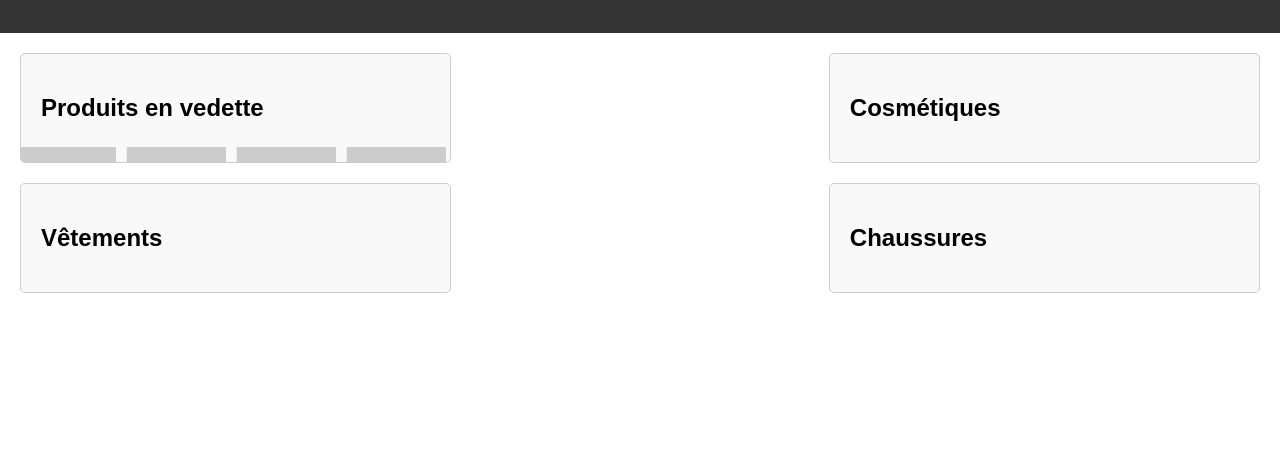
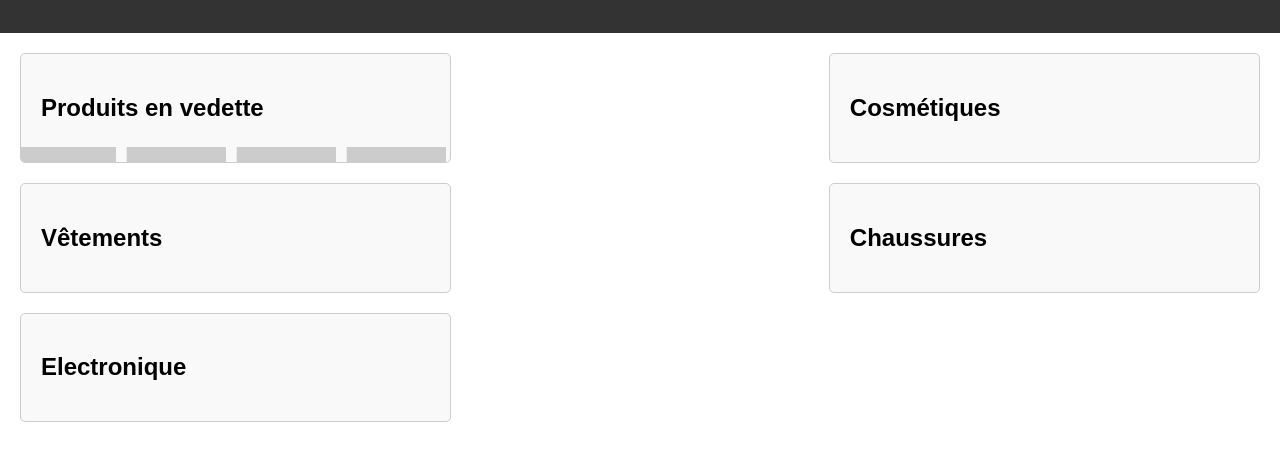
Before and after one commit to investisman67/YarNet2, a plain HTML site: page index.html in a window 1280 px wide. Shown: the part 121-582 px from the top of the page. Drawn offline with Linux system fonts and the light colour scheme; placeholder pictures from the web are drawn by us.

Commit message:
Update index.html

```diff
--- a/index.html
+++ b/index.html
@@ -100,6 +100,10 @@
       <h2>Chaussures</h2>
       <!-- Contenu de la catégorie chaussures -->
     </div>
+    <div class="category">
+      <h2>Electronique</h2>
+      <!-- Contenu de la catégorie electronique -->
+    </div>
   </main>
   <script>
     document.addEventListener('DOMContentLoaded', function() {
```
